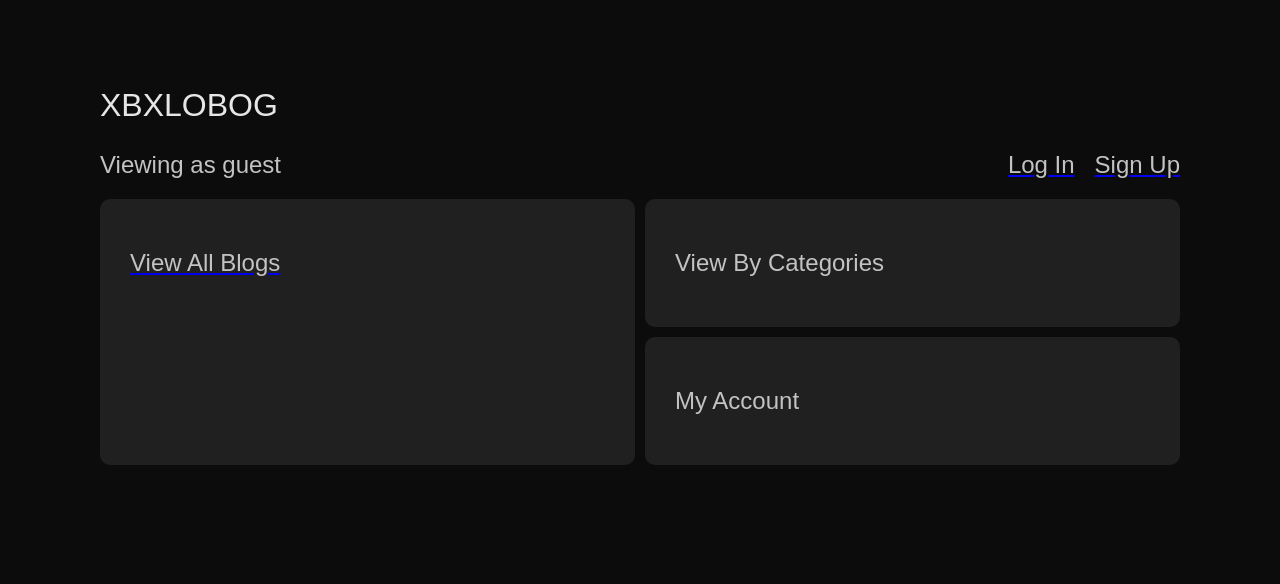
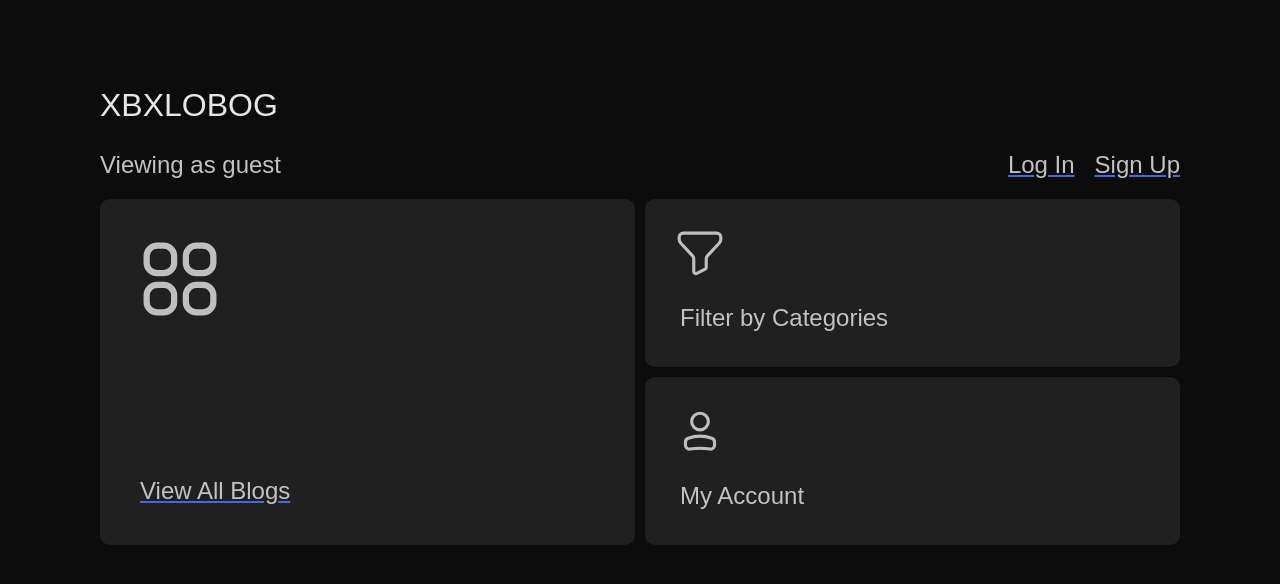
Before and after one commit to wnzeuton/p00, a Flask app: page / in a window 1280 px wide. Shown: the top 584 px of the page. Run offline with Flask 3, Linux system fonts and the light colour scheme; some web fonts are replaced.

Commit message:
Frontend updates

```diff
--- a/app/static/styles.css
+++ b/app/static/styles.css
@@ -6,6 +6,10 @@ body {
 
 * {
     box-sizing: border-box;
+}
+
+a {
+    color: royalblue;
 }
 
 h1 {
@@ -62,6 +66,7 @@ button {
     border-radius: 5px;
     font-size: 16px;
     cursor: pointer;
+    transition: background-color 0.3s;
 }
 
 button:hover {
@@ -84,14 +89,25 @@ button:hover {
 }
 
 .all-blogs {
+    display: flex;
+    flex-direction: column;
+    justify-content: space-between;
     grid-column: 1;
     grid-row: 1 / span 2;
     background-color: #202020;
     border-radius: 10px;
     padding: 30px;
+    transition: background-color 0.3s;
+}
+
+.all-blogs:hover {
+    background-color: #353535;
 }
 
 .categories {
+    display: flex;
+    flex-direction: column;
+    justify-content: space-between;
     grid-column: 2;
     grid-row: 1;
     background-color: #202020;
@@ -100,6 +116,9 @@ button:hover {
 }
 
 .my-account {
+    display: flex;
+    flex-direction: column;
+    justify-content: space-between;
     grid-column: 2;
     grid-row: 2;
     background-color: #202020;
--- a/app/templates/index.html
+++ b/app/templates/index.html
@@ -29,15 +29,16 @@
 
 <section class="hero-grid">
     <a class="all-blogs" href="/blogs">
-        <div>
-            <h2>View All Blogs</h2>
-        </div>
+            <img src="{{ url_for('static', filename='images/all.svg') }}" alt="All Blogs" style="width: 100px; margin-bottom: 20px">
+            <h2 style="margin: 10px">View All Blogs</h2>
     </a>
     <div class="categories">
-        <h2>View By Categories</h2>
+        <img src="{{ url_for('static', filename='images/filter.svg') }}" alt="Filter by Categories" style="width: 50px; margin-bottom: 20px">
+        <h2 style="margin: 5px">Filter by Categories</h2>
     </div>
     <div class="my-account">
-        <h2>My Account</h2>
+        <img src="{{ url_for('static', filename='images/user.svg') }}" alt="User Page" style="width: 50px; margin-bottom: 20px">
+        <h2 style="margin: 5px">My Account</h2>
     </div>
 </section>
 
```
Also changed, not shown: app/static/images/all.svg (added), app/static/images/filter.svg (added), app/static/images/user.svg (added), app/xase.db.
